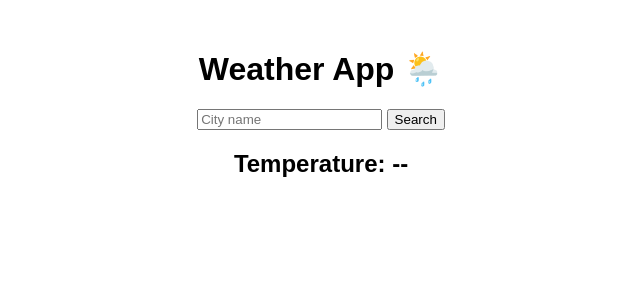
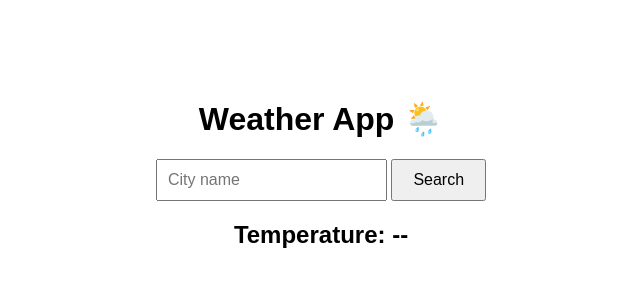
Before and after one commit to AyanAli-Dev/weather-app, a plain HTML site: page index.html in a window 1280 px wide. Shown: the whole page, without its empty margins (319-959 px from the left). Drawn offline with Linux system fonts and the light colour scheme.

Commit message:
Enhance styling in style.css for layout and elements

```diff
--- a/style.css
+++ b/style.css
@@ -1,5 +1,21 @@
-body {
-  text-align: center;
-  font-family: Arial;
-  margin-top: 50px;
+body{
+    font-family: Arial, sans-serif;
+    text-align:center;
+    margin-top:100px;
 }
+
+input{
+    padding:10px;
+    font-size:16px;
+}
+
+button{
+    padding:10px 20px;
+    font-size:16px;
+    cursor:pointer;
+}
+
+#result{
+    margin-top:20px;
+    font-size:24px;
+}
```
